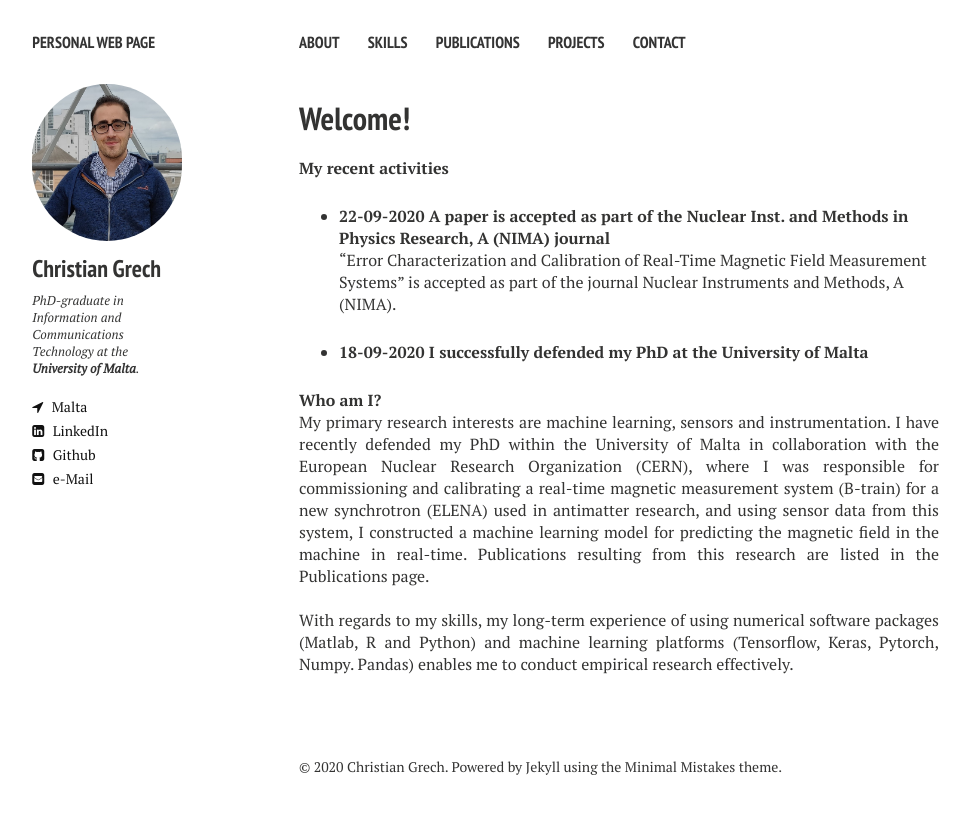
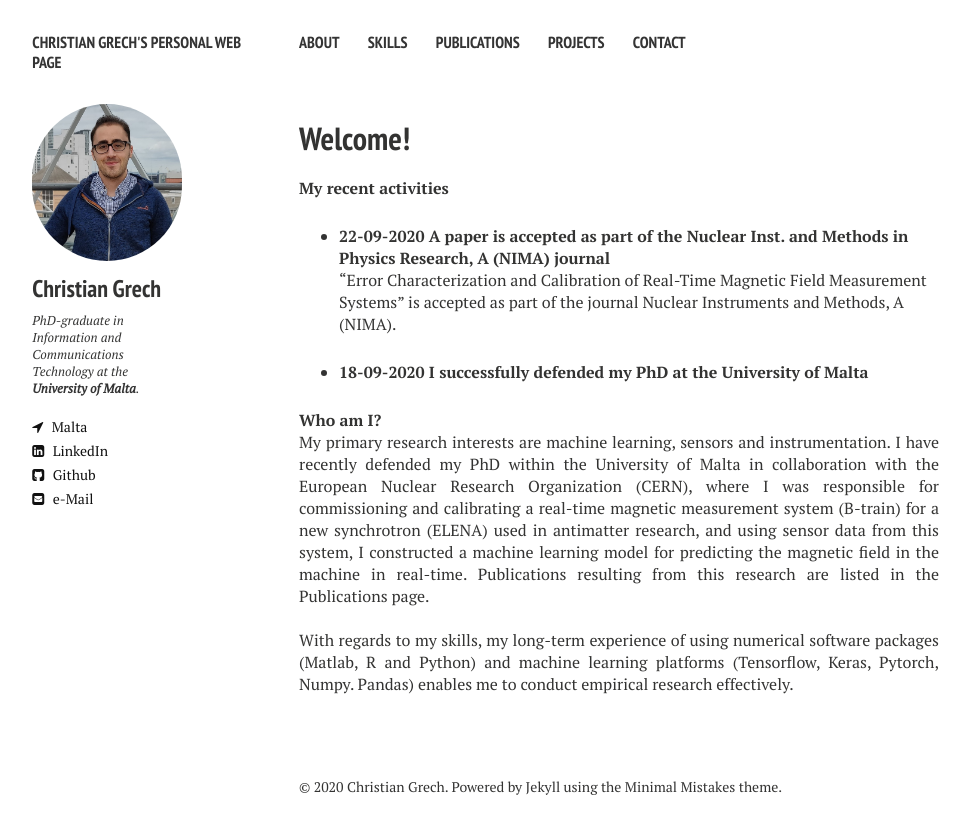
Before and after one commit to cgre23/cgre23.github.io, a Jekyll site: the page built from index.md, in a window 1280 px wide. Shown: the top 834 px of the page, without its empty margins (21-991 px from the left). Built offline with Jekyll 4.4.1, drawn with Linux system fonts in a browser that asks for light colours; nearby versions of some CDN libraries.

Commit message:
Update _config.yml

```diff
--- a/_config.yml
+++ b/_config.yml
@@ -1,4 +1,4 @@
-title: Personal Web Page
+title: Christian Grech's Personal Web Page
 description:      Welcome to my site.
 # Your site's domain goes here. Leave localhost server or blank when working locally.
 url:              //cgre23.github.io
```
